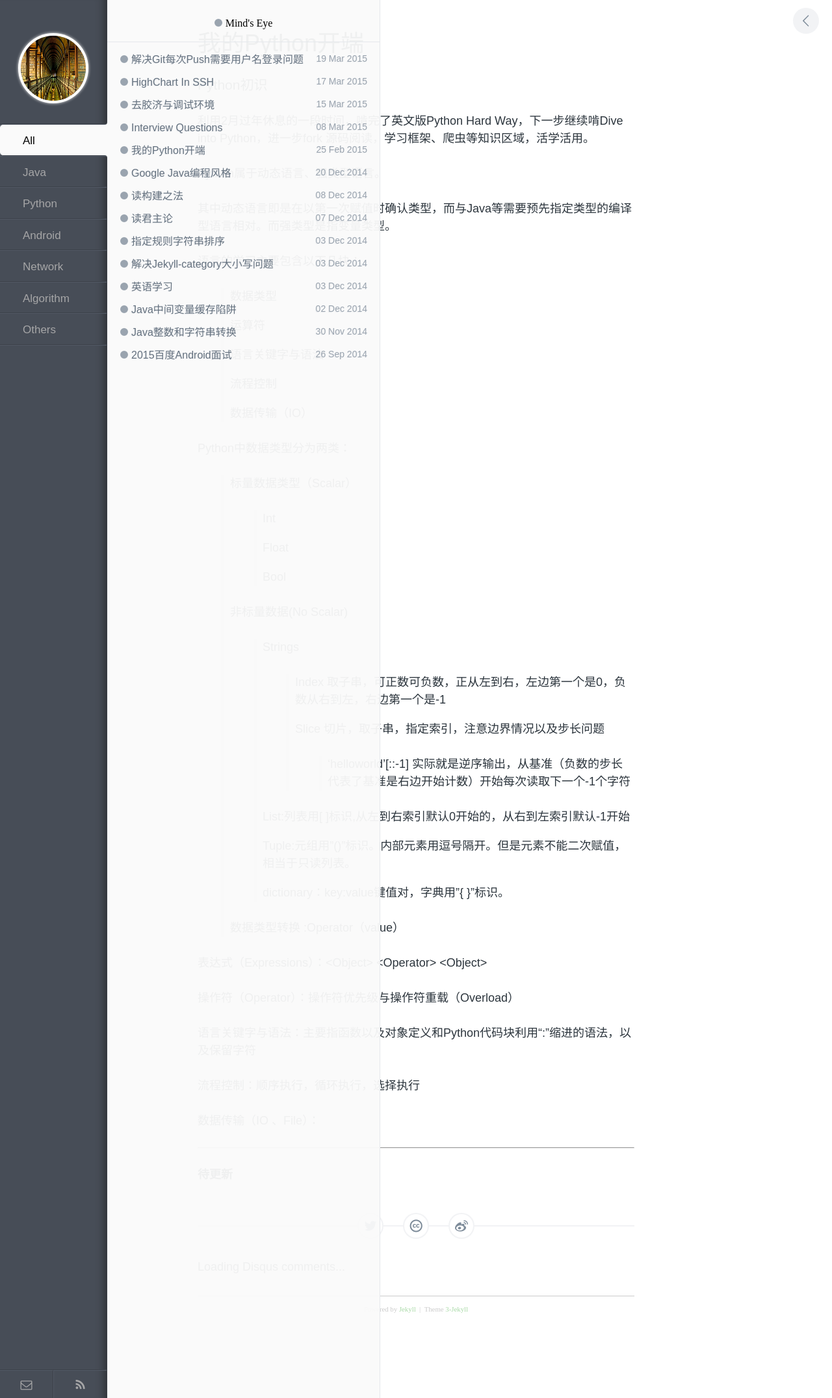
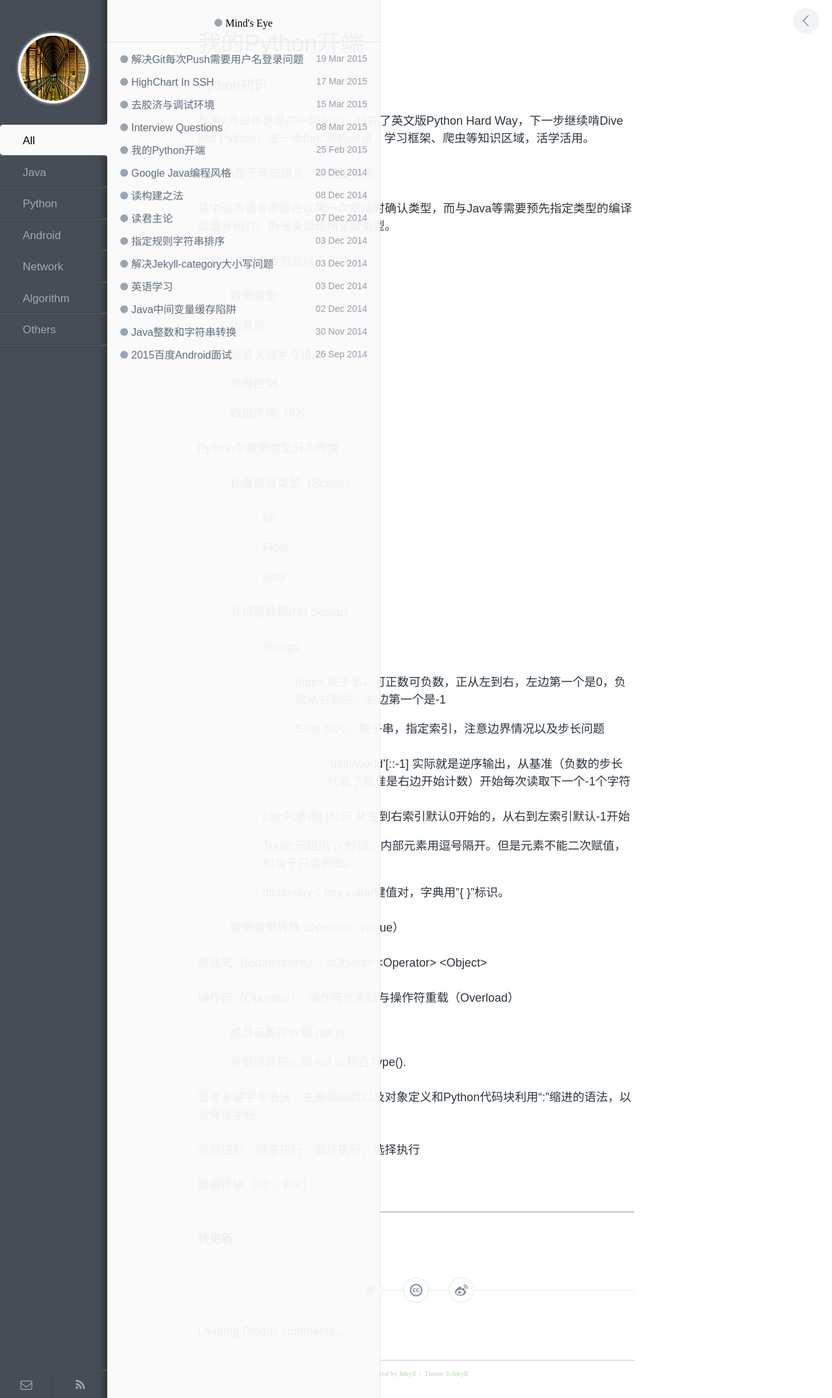
Before and after one commit to enlipan/enlipan.github.io, a Jekyll site: the page built from _posts/2015-2-25-start-Python.md, in a window 1280 px wide. Shown: the whole page at 65% size. Built offline with Jekyll 4.4.1, drawn with Linux system fonts in a browser that asks for light colours; comment, search, counter and statistics services are not loaded.

Commit message:
update py operator ;

```diff
--- a/_posts/2015-2-25-start-Python.md
+++ b/_posts/2015-2-25-start-Python.md
@@ -54,6 +54,10 @@ Python中数据类型分为两类：
 
 操作符（Operator）：操作符优先级与操作符重载（Overload）
 
+>成员运算符in  和 not in
+>
+>身份运算符is  和 not is    结合Type().
+
 语言关键字与语法：主要指函数以及对象定义和Python代码块利用“:”缩进的语法，以及保留字符
 
 流程控制：顺序执行，循环执行，选择执行
```
